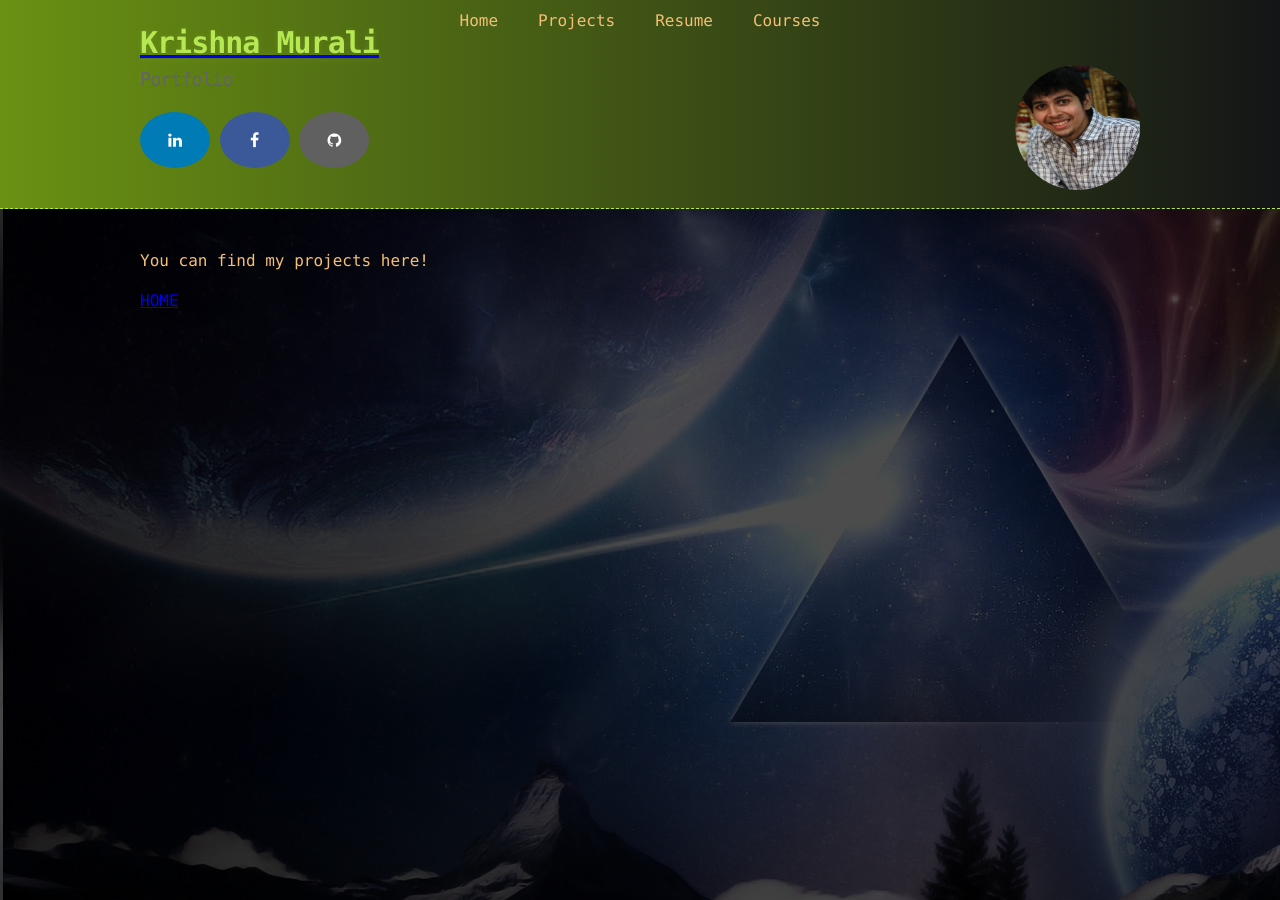
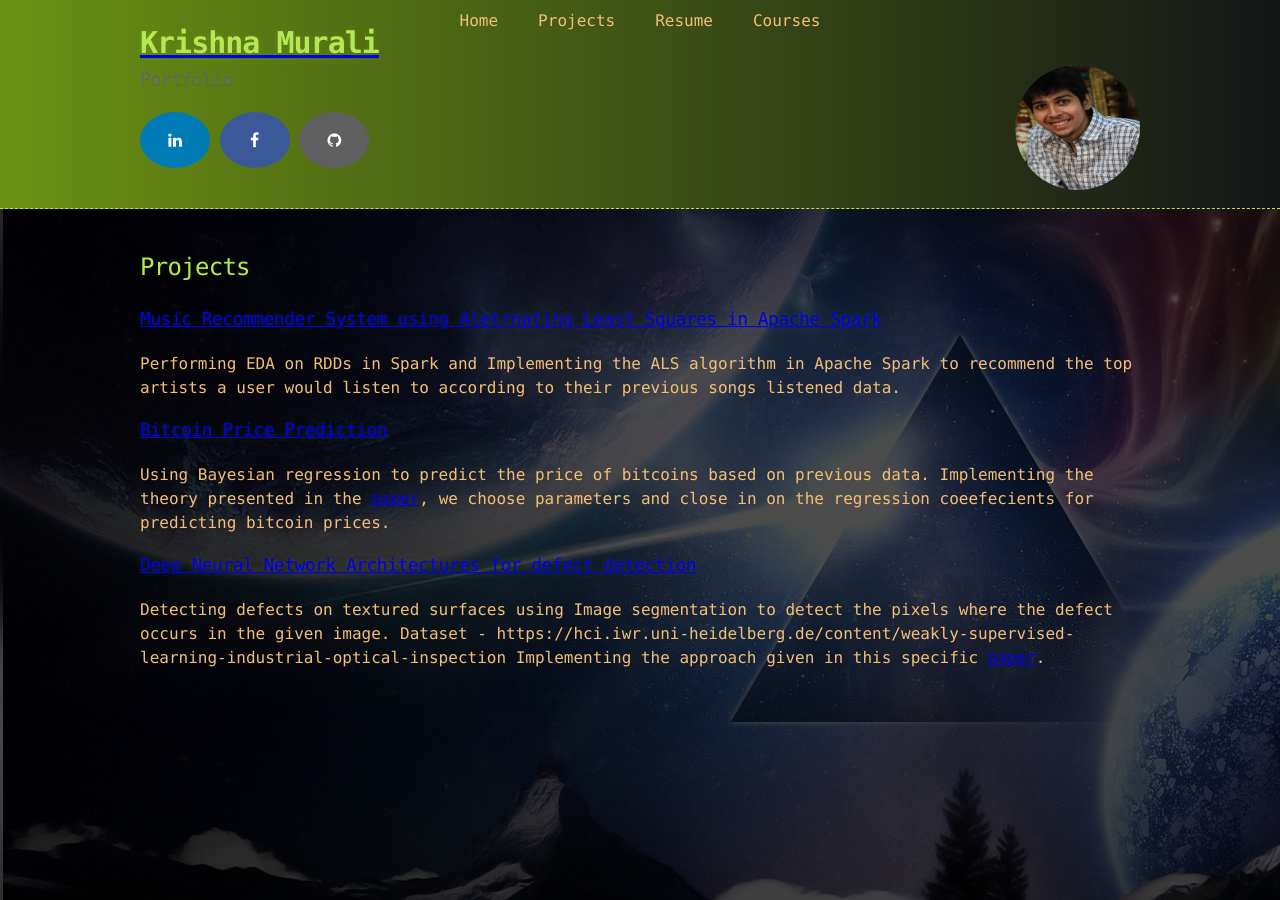
Before and after one commit to KrishnaMurali177/KrishnaMurali177.github.io, a Jekyll site: the page built from projects.md, in a window 1280 px wide. Built offline with Jekyll 4.4.1, drawn with Linux system fonts in a browser that asks for light colours; our own code applies the rules of GitHub Pages for plain Markdown files.

Commit message:
Update projects.md

```diff
--- a/projects.md
+++ b/projects.md
@@ -2,6 +2,13 @@
 layout: default
 ---
 
-You can find my projects here!
+## Projects
 
-[HOME](./)
+### [Music Recommender System using Aletrnating Least Squares in Apache Spark](https://github.com/KrishnaMurali177/Algorithms-for-Data-Guided-Business-Intelligence/tree/master/Music%20Recommender%20System)
+Performing EDA on RDDs in Spark and Implementing the ALS algorithm in Apache Spark to recommend the top artists a user would listen to according to their previous songs listened data.
+
+### [Bitcoin Price Prediction](https://github.com/KrishnaMurali177/Algorithms-for-Data-Guided-Business-Intelligence/tree/master/Bitcoin%20Price%20Prediction)
+Using Bayesian regression to predict the price of bitcoins based on previous data. Implementing the theory presented in the [paper](https://arxiv.org/pdf/1410.1231.pdf), we choose parameters and close in on the regression coeefecients for predicting bitcoin prices.
+
+### [Deep Neural Network Architectures for defect detection](https://github.com/KrishnaMurali177/Algorithms-for-Data-Guided-Business-Intelligence/tree/master/DNN%20Architectures%20for%20Defect%20Detection)
+Detecting defects on textured surfaces using Image segmentation to detect the pixels where the defect occurs in the given image. Dataset - https://hci.iwr.uni-heidelberg.de/content/weakly-supervised-learning-industrial-optical-inspection Implementing the approach given in this specific [paper](https://arxiv.org/abs/1505.04597).
```
